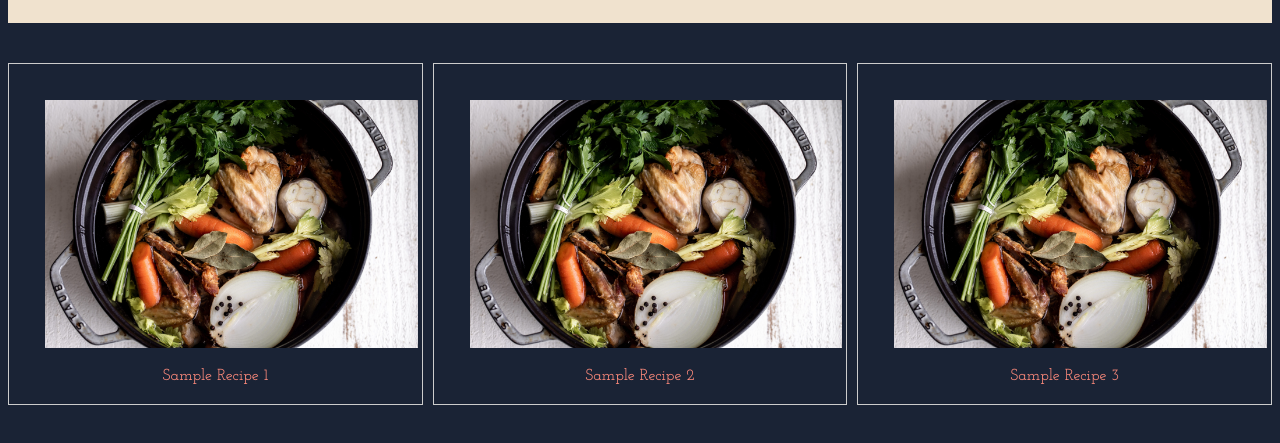
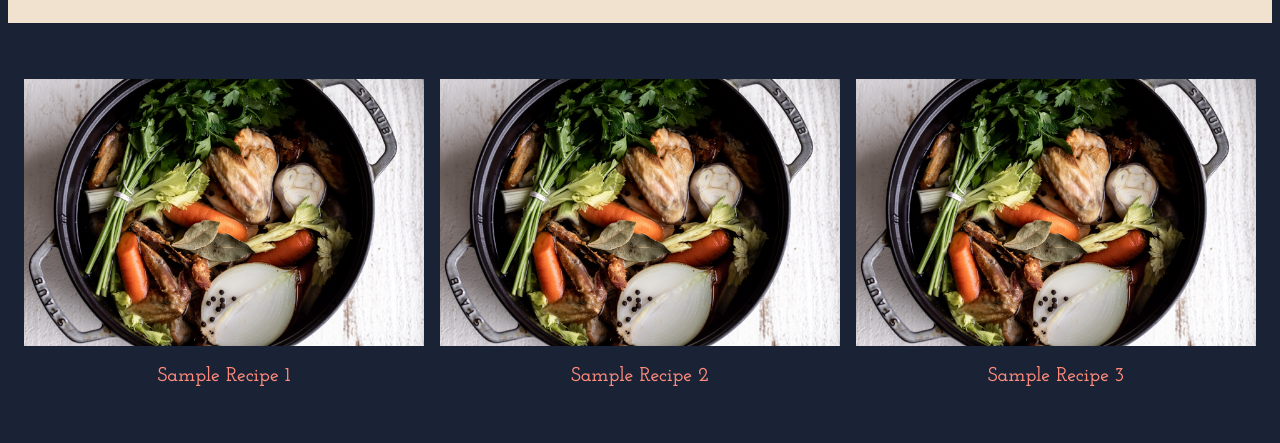
Before and after one commit to elizaluo/437, a website: page packages/proto/public/recipes.html in a window 1280 px wide. Shown: the part 67-510 px from the top of the page. Drawn offline with Linux system fonts and the light colour scheme.

Commit message:
fixed grid to center image

```diff
--- a/packages/proto/public/recipes.html
+++ b/packages/proto/public/recipes.html
@@ -2,6 +2,7 @@
 <html>
   <head>
     <link rel="stylesheet" href="/styles/page.css" />
+    <link rel="stylesheet" href="/styles/grids.css" />
   </head>
   <body>
     <article>
@@ -23,18 +24,18 @@
         </section> -->
         <div class="grid-container">
             <div class="grid-item">
-                <img src="images/chickensoup.jpg" style="width: 100%; max-width: 500px;"/>
-                <a href="sample_recipe.html" style="margin: 15px;">Sample Recipe 1</a>
+                <img src="images/chickensoup.jpg"/>
+                <a href="sample_recipe.html">Sample Recipe 1</a>
             </div>
             <div class="grid-item">
-                <img src="images/chickensoup.jpg" style="width: 100%; max-width: 500px;"/>
+                <img src="images/chickensoup.jpg"/>
                 <a href="sample_recipe.html">Sample Recipe 2</a>
             </div>
             <div class="grid-item">
-                <img src="images/chickensoup.jpg" style="width: 100%; max-width: 500px;"/>
+                <img src="images/chickensoup.jpg"/>
                 <a href="sample_recipe.html">Sample Recipe 3</a>
             </div>
-          </div>
+        </div>
 
     </article>
 </html>
--- /dev/null
+++ b/packages/proto/public/styles/grids.css
@@ -0,0 +1,21 @@
+@import url('https://fonts.googleapis.com/css?family=Josefin+Sans:600,700|Josefin+Slab:300,500,500italic,600');
+
+.grid-container {
+    display: grid;
+    grid-template-columns: repeat(3, 1fr);
+    gap: 10px;
+    overflow: hidden;
+    grid-gap: 1rem;
+    padding: 1rem;
+}
+
+.grid-item {
+    text-align: center;
+    max-width: 100%;
+}
+.grid-item>a {
+    display: block;
+    margin-top: 1rem;
+    font-weight: 600;
+    font-size: 20px;
+}
--- a/packages/proto/public/styles/page.css
+++ b/packages/proto/public/styles/page.css
@@ -1,52 +1,52 @@
 @import url('https://fonts.googleapis.com/css?family=Josefin+Sans:600,700|Josefin+Slab:300,500,500italic,600');
+@import 'tokens.css';
 
-
-/* Set color for the background of the whole page */
 body {
-  background-color: #1A2335;
-  color:#F0E2CE;
-  font-family: "Josefin Slab", serif;
+  background-color: var(--background-color);
+  color: var(--primary-color);
+  font-family: 'Josefin Slab', serif;
   font-weight: 500;
 }
 
-/* Set color for the background of the header */
 header {
   display: flex;
   align-items: center;
   flex-wrap: nowrap;
-  background-color: #F0E2CE;
+  background-color: var(--primary-color);
   color: #E8604D;
   font-size: 20px;
-  border-left: 5px solid #F0E2CE;
+  border-left: 5px solid var(--header-border-color);
   padding-right: 2rem;
   padding-left: 2rem;
   padding-top: 1rem;
   padding-bottom: 1rem;
-  font-family: "Josefin Sans", sans-serif;
+  font-family: 'Josefin Sans', sans-serif;
   font-weight: 700;
   justify-content: space-between;
-  /* gap: 1rem; */
   margin-bottom: 2em;
 }
 
 li {
-  color: #F0E2CE;
+  color: var(--primary-color);
   font-size: 23px;
   margin: 10px;
 }
 
-/* Set accent colors for links and/or headings */
 a {
-  color: #FF8B7C;
+  color: var(--accent-color);
 }
+
 .italics {
   font-style: italic;
   font-size: 20px;
 }
-a:link { text-decoration: none; }
-a:visited { text-decoration: none; }
-a:hover { text-decoration: none; }
-a:active { text-decoration: none; }
+
+a:link,
+a:visited,
+a:hover,
+a:active {
+  text-decoration: none;
+}
 
 h1 {
   align-self: center;
@@ -54,8 +54,8 @@ h1 {
 }
 
 h2 {
-  color: #F0E2CE;
-  border-left: 5px solid #F0E2CE;
+  color: var(--primary-color);
+  border-left: 5px solid var(--header-border-color);
   padding-left: 10px;
   font-size: 28px;
   font-weight: 600;
@@ -78,12 +78,17 @@ td {
   font-style: italic;
 }
 
+img {
+  max-width: 100%;
+  height: auto;
+}
+
 svg.icon {
   display: inline;
   height: 1.5em;
   width: 1.5em;
   vertical-align: bottom;
-  fill: #F0E2CE;
+  fill: var(--primary-color);
 }
 
 span.profile {
@@ -94,19 +99,3 @@ span.profile {
 nav {
   flex-basis: 30%;
 }
-
-.grid-container {
-  display: grid;
-  grid-template-columns: repeat(3, 1fr);
-  gap: 10px;
-}
-
-.grid-item {
-  border: 1px solid #ccc;
-  padding: 20px;
-  text-align: center;
-}
-
-img {
-  padding: 1rem;
-}
--- /dev/null
+++ b/packages/proto/public/styles/reset.css
@@ -0,0 +1,11 @@
+*{
+    /* margin: 0; */
+    box-sizing: border-box;
+}
+
+body {
+    line-height: 1;
+}
+img {
+    max-width: 100%;
+}
--- /dev/null
+++ b/packages/proto/public/styles/tokens.css
@@ -0,0 +1,6 @@
+:root {
+    --background-color: #1A2335;
+    --primary-color: #F0E2CE;
+    --accent-color: #FF8B7C;
+    --header-border-color: #F0E2CE;
+  }
```
Also changed, not shown: packages/proto/public/index.html (+1 -0 lines).
